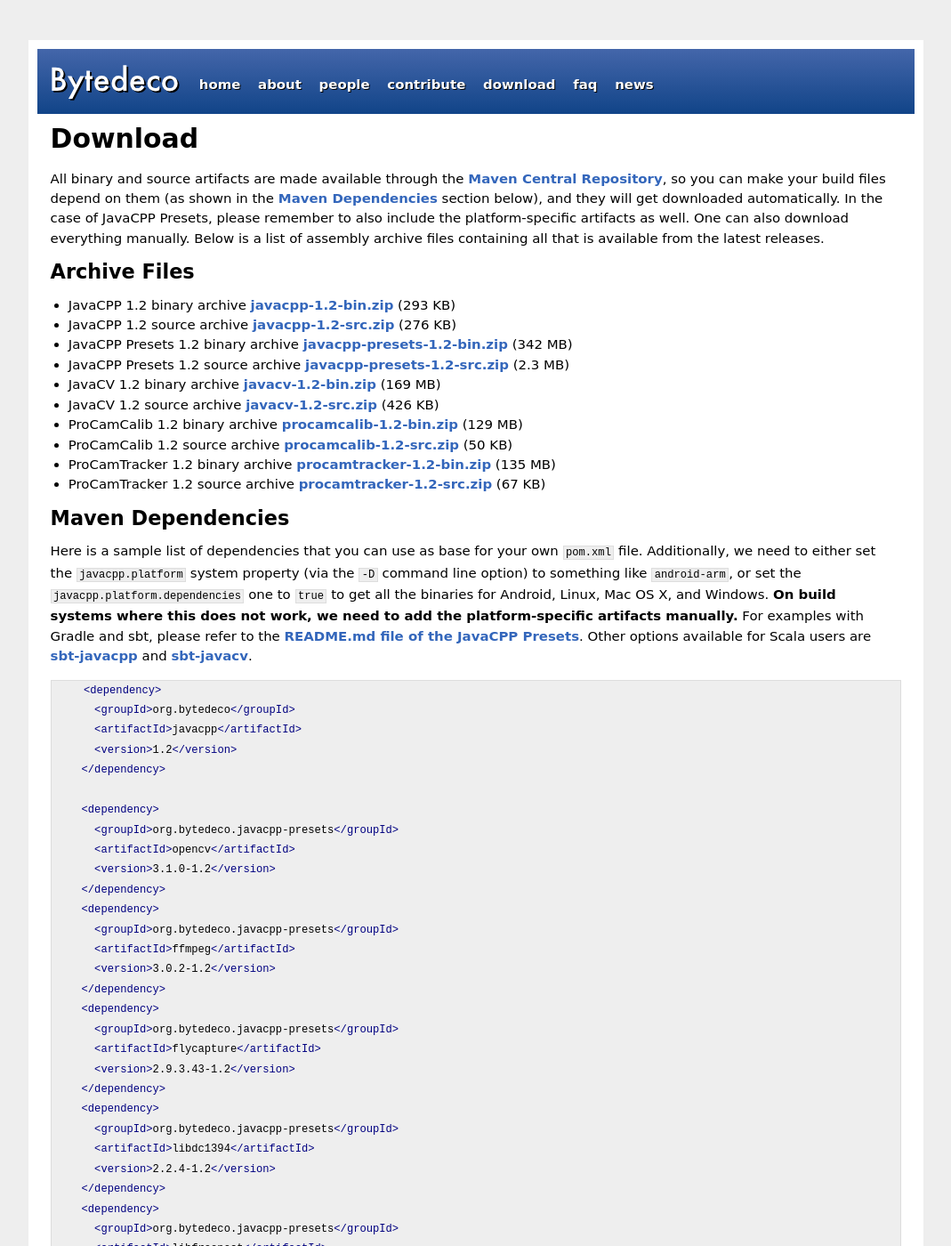
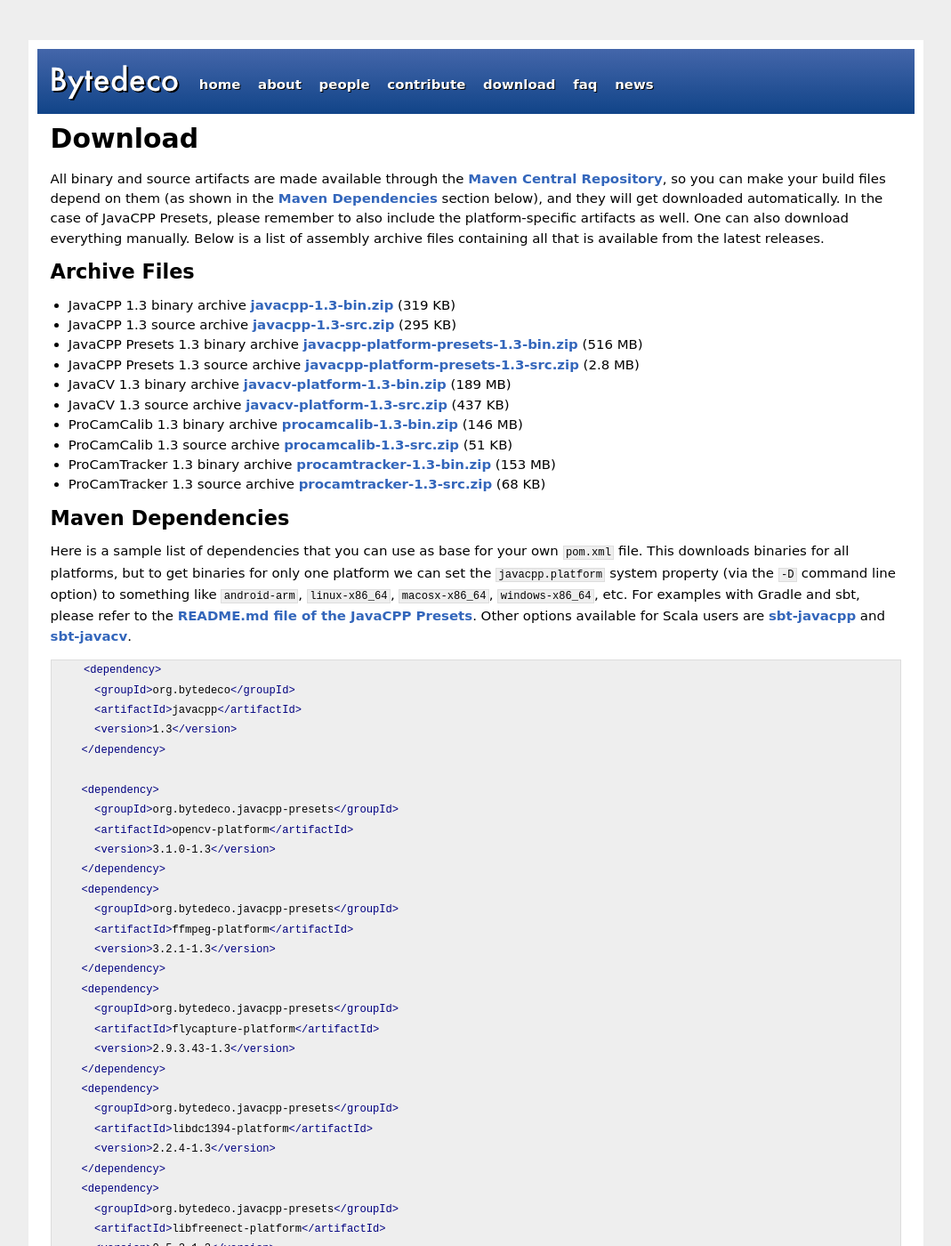
Before and after one commit to bytedeco/bytedeco.github.io, a Jekyll site: the page built from download/index.md, in a window 1280 px wide and 1400 px high. Shown: the whole window at 89% size, without its empty margins (105-1174 px from the left). Built offline with Jekyll 4.4.1, drawn with Linux system fonts in a browser that asks for light colours; some of the changed text lies outside the part shown.

Commit message:
Update information and add post for version 1.3

````diff
--- a/download/index.md
+++ b/download/index.md
@@ -11,124 +11,139 @@ All binary and source artifacts are made available through the <a href="http://s
 Archive Files
 -------------
 
- * JavaCPP 1.2 binary archive  [javacpp-1.2-bin.zip](http://search.maven.org/remotecontent?filepath=org/bytedeco/javacpp/1.2/javacpp-1.2-bin.zip) (293 KB)
- * JavaCPP 1.2 source archive  [javacpp-1.2-src.zip](http://search.maven.org/remotecontent?filepath=org/bytedeco/javacpp/1.2/javacpp-1.2-src.zip) (276 KB)
- * JavaCPP Presets 1.2 binary archive  [javacpp-presets-1.2-bin.zip](http://search.maven.org/remotecontent?filepath=org/bytedeco/javacpp-presets/1.2/javacpp-presets-1.2-bin.zip) (342 MB)
- * JavaCPP Presets 1.2 source archive  [javacpp-presets-1.2-src.zip](http://search.maven.org/remotecontent?filepath=org/bytedeco/javacpp-presets/1.2/javacpp-presets-1.2-src.zip) (2.3 MB)
- * JavaCV 1.2 binary archive  [javacv-1.2-bin.zip](http://search.maven.org/remotecontent?filepath=org/bytedeco/javacv/1.2/javacv-1.2-bin.zip) (169 MB)
- * JavaCV 1.2 source archive  [javacv-1.2-src.zip](http://search.maven.org/remotecontent?filepath=org/bytedeco/javacv/1.2/javacv-1.2-src.zip) (426 KB)
- * ProCamCalib 1.2 binary archive  [procamcalib-1.2-bin.zip](http://search.maven.org/remotecontent?filepath=org/bytedeco/procamcalib/1.2/procamcalib-1.2-bin.zip) (129 MB)
- * ProCamCalib 1.2 source archive  [procamcalib-1.2-src.zip](http://search.maven.org/remotecontent?filepath=org/bytedeco/procamcalib/1.2/procamcalib-1.2-src.zip) (50 KB)
- * ProCamTracker 1.2 binary archive  [procamtracker-1.2-bin.zip](http://search.maven.org/remotecontent?filepath=org/bytedeco/procamtracker/1.2/procamtracker-1.2-bin.zip) (135 MB)
- * ProCamTracker 1.2 source archive  [procamtracker-1.2-src.zip](http://search.maven.org/remotecontent?filepath=org/bytedeco/procamtracker/1.2/procamtracker-1.2-src.zip) (67 KB)
+ * JavaCPP 1.3 binary archive  [javacpp-1.3-bin.zip](http://search.maven.org/remotecontent?filepath=org/bytedeco/javacpp/1.3/javacpp-1.3-bin.zip) (319 KB)
+ * JavaCPP 1.3 source archive  [javacpp-1.3-src.zip](http://search.maven.org/remotecontent?filepath=org/bytedeco/javacpp/1.3/javacpp-1.3-src.zip) (295 KB)
+ * JavaCPP Presets 1.3 binary archive  [javacpp-platform-presets-1.3-bin.zip](http://search.maven.org/remotecontent?filepath=org/bytedeco/javacpp-presets-platform/1.3/javacpp-presets-platform-1.3-bin.zip) (516 MB)
+ * JavaCPP Presets 1.3 source archive  [javacpp-platform-presets-1.3-src.zip](http://search.maven.org/remotecontent?filepath=org/bytedeco/javacpp-presets-platform/1.3/javacpp-presets-platform-1.3-src.zip) (2.8 MB)
+ * JavaCV 1.3 binary archive  [javacv-platform-1.3-bin.zip](http://search.maven.org/remotecontent?filepath=org/bytedeco/javacv-platform/1.3/javacv-platform-1.3-bin.zip) (189 MB)
+ * JavaCV 1.3 source archive  [javacv-platform-1.3-src.zip](http://search.maven.org/remotecontent?filepath=org/bytedeco/javacv-platform/1.3/javacv-platform-1.3-src.zip) (437 KB)
+ * ProCamCalib 1.3 binary archive  [procamcalib-1.3-bin.zip](http://search.maven.org/remotecontent?filepath=org/bytedeco/procamcalib/1.3/procamcalib-1.3-bin.zip) (146 MB)
+ * ProCamCalib 1.3 source archive  [procamcalib-1.3-src.zip](http://search.maven.org/remotecontent?filepath=org/bytedeco/procamcalib/1.3/procamcalib-1.3-src.zip) (51 KB)
+ * ProCamTracker 1.3 binary archive  [procamtracker-1.3-bin.zip](http://search.maven.org/remotecontent?filepath=org/bytedeco/procamtracker/1.3/procamtracker-1.3-bin.zip) (153 MB)
+ * ProCamTracker 1.3 source archive  [procamtracker-1.3-src.zip](http://search.maven.org/remotecontent?filepath=org/bytedeco/procamtracker/1.3/procamtracker-1.3-src.zip) (68 KB)
 
 
 Maven Dependencies
 ------------------
 
-Here is a sample list of dependencies that you can use as base for your own `pom.xml` file. Additionally, we need to either set the `javacpp.platform` system property (via the `-D` command line option) to something like `android-arm`, or set the `javacpp.platform.dependencies` one to `true` to get all the binaries for Android, Linux, Mac OS X, and Windows. **On build systems where this does not work, we need to add the platform-specific artifacts manually.** For examples with Gradle and sbt, please refer to the [README.md file of the JavaCPP Presets](https://github.com/bytedeco/javacpp-presets#downloads). Other options available for Scala users are [sbt-javacpp](https://github.com/bytedeco/sbt-javacpp) and [sbt-javacv](https://github.com/bytedeco/sbt-javacv).
+Here is a sample list of dependencies that you can use as base for your own `pom.xml` file. This downloads binaries for all platforms, but to get binaries for only one platform we can set the `javacpp.platform` system property (via the `-D` command line option) to something like `android-arm`, `linux-x86_64`, `macosx-x86_64`, `windows-x86_64`, etc. For examples with Gradle and sbt, please refer to the [README.md file of the JavaCPP Presets](https://github.com/bytedeco/javacpp-presets#downloads). Other options available for Scala users are [sbt-javacpp](https://github.com/bytedeco/sbt-javacpp) and [sbt-javacv](https://github.com/bytedeco/sbt-javacv).
 
 ```xml
     <dependency>
       <groupId>org.bytedeco</groupId>
       <artifactId>javacpp</artifactId>
-      <version>1.2</version>
+      <version>1.3</version>
     </dependency>
 
     <dependency>
       <groupId>org.bytedeco.javacpp-presets</groupId>
-      <artifactId>opencv</artifactId>
-      <version>3.1.0-1.2</version>
+      <artifactId>opencv-platform</artifactId>
+      <version>3.1.0-1.3</version>
     </dependency>
     <dependency>
       <groupId>org.bytedeco.javacpp-presets</groupId>
-      <artifactId>ffmpeg</artifactId>
-      <version>3.0.2-1.2</version>
+      <artifactId>ffmpeg-platform</artifactId>
+      <version>3.2.1-1.3</version>
     </dependency>
     <dependency>
       <groupId>org.bytedeco.javacpp-presets</groupId>
-      <artifactId>flycapture</artifactId>
-      <version>2.9.3.43-1.2</version>
+      <artifactId>flycapture-platform</artifactId>
+      <version>2.9.3.43-1.3</version>
     </dependency>
     <dependency>
       <groupId>org.bytedeco.javacpp-presets</groupId>
-      <artifactId>libdc1394</artifactId>
-      <version>2.2.4-1.2</version>
+      <artifactId>libdc1394-platform</artifactId>
+      <version>2.2.4-1.3</version>
     </dependency>
     <dependency>
       <groupId>org.bytedeco.javacpp-presets</groupId>
-      <artifactId>libfreenect</artifactId>
-      <version>0.5.3-1.2</version>
+      <artifactId>libfreenect-platform</artifactId>
+      <version>0.5.3-1.3</version>
     </dependency>
     <dependency>
       <groupId>org.bytedeco.javacpp-presets</groupId>
-      <artifactId>videoinput</artifactId>
-      <version>0.200-1.2</version>
+      <artifactId>librealsense-platform</artifactId>
+      <version>1.9.6-1.3</version>
     </dependency>
     <dependency>
       <groupId>org.bytedeco.javacpp-presets</groupId>
-      <artifactId>artoolkitplus</artifactId>
-      <version>2.3.1-1.2</version>
+      <artifactId>videoinput-platform</artifactId>
+      <version>0.200-1.3</version>
     </dependency>
     <dependency>
       <groupId>org.bytedeco.javacpp-presets</groupId>
-      <artifactId>chilitags</artifactId>
-      <version>master-1.2</version>
+      <artifactId>artoolkitplus-platform</artifactId>
+      <version>2.3.1-1.3</version>
     </dependency>
     <dependency>
       <groupId>org.bytedeco.javacpp-presets</groupId>
-      <artifactId>flandmark</artifactId>
-      <version>1.07-1.2</version>
+      <artifactId>chilitags-platform</artifactId>
+      <version>master-1.3</version>
     </dependency>
     <dependency>
       <groupId>org.bytedeco.javacpp-presets</groupId>
-      <artifactId>fftw</artifactId>
-      <version>3.3.4-1.2</version>
+      <artifactId>flandmark-platform</artifactId>
+      <version>1.07-1.3</version>
     </dependency>
     <dependency>
       <groupId>org.bytedeco.javacpp-presets</groupId>
-      <artifactId>gsl</artifactId>
-      <version>2.1-1.2</version>
+      <artifactId>hdf5-platform</artifactId>
+      <version>1.10.0-patch1-1.3</version>
     </dependency>
     <dependency>
       <groupId>org.bytedeco.javacpp-presets</groupId>
-      <artifactId>llvm</artifactId>
-      <version>3.8.0-1.2</version>
+      <artifactId>openblas-platform</artifactId>
+      <version>0.2.19-1.3</version>
     </dependency>
     <dependency>
       <groupId>org.bytedeco.javacpp-presets</groupId>
-      <artifactId>leptonica</artifactId>
-      <version>1.73-1.2</version>
+      <artifactId>fftw-platform</artifactId>
+      <version>3.3.5-1.3</version>
     </dependency>
     <dependency>
       <groupId>org.bytedeco.javacpp-presets</groupId>
-      <artifactId>tesseract</artifactId>
-      <version>3.04.01-1.2</version>
+      <artifactId>gsl-platform</artifactId>
+      <version>2.2.1-1.3</version>
     </dependency>
     <dependency>
       <groupId>org.bytedeco.javacpp-presets</groupId>
-      <artifactId>caffe</artifactId>
-      <version>rc3-1.2</version>
+      <artifactId>llvm-platform</artifactId>
+      <version>3.9.0-1.3</version>
     </dependency>
     <dependency>
       <groupId>org.bytedeco.javacpp-presets</groupId>
-      <artifactId>cuda</artifactId>
-      <version>7.5-1.2</version>
+      <artifactId>leptonica-platform</artifactId>
+      <version>1.73-1.3</version>
     </dependency>
     <dependency>
       <groupId>org.bytedeco.javacpp-presets</groupId>
-      <artifactId>mxnet</artifactId>
-      <version>master-1.2</version>
+      <artifactId>tesseract-platform</artifactId>
+      <version>3.04.01-1.3</version>
     </dependency>
     <dependency>
       <groupId>org.bytedeco.javacpp-presets</groupId>
-      <artifactId>tensorflow</artifactId>
-      <version>0.8.0-1.2</version>
+      <artifactId>caffe-platform</artifactId>
+      <version>master-1.3</version>
+    </dependency>
+    <dependency>
+      <groupId>org.bytedeco.javacpp-presets</groupId>
+      <artifactId>cuda-platform</artifactId>
+      <version>8.0-1.3</version>
+    </dependency>
+    <dependency>
+      <groupId>org.bytedeco.javacpp-presets</groupId>
+      <artifactId>mxnet-platform</artifactId>
+      <version>master-1.3</version>
+    </dependency>
+    <dependency>
+      <groupId>org.bytedeco.javacpp-presets</groupId>
+      <artifactId>tensorflow-platform</artifactId>
+      <version>0.11.0-1.3</version>
     </dependency>
 
     <dependency>
       <groupId>org.bytedeco</groupId>
-      <artifactId>javacv</artifactId>
-      <version>1.2</version>
+      <artifactId>javacv-platform</artifactId>
+      <version>1.3</version>
     </dependency>
 ```
--- a/index.html
+++ b/index.html
@@ -24,10 +24,13 @@ title: Home
     <li><a href="https://github.com/bytedeco/javacpp-presets/tree/master/flycapture">FlyCapture</a> &ndash; [<a href="https://github.com/bytedeco/javacpp-presets/tree/master/flycapture#sample-usage">sample usage</a>] &ndash; Image acquisition and camera control software</li>
     <li><a href="https://github.com/bytedeco/javacpp-presets/tree/master/libdc1394">libdc1394</a> &ndash; [<a href="https://github.com/bytedeco/javacpp-presets/tree/master/libdc1394#sample-usage">sample usage</a>] &ndash; A high-level API for DCAM/IIDC cameras</li>
     <li><a href="https://github.com/bytedeco/javacpp-presets/tree/master/libfreenect">OpenKinect</a> &ndash; [<a href="https://github.com/bytedeco/javacpp-presets/tree/master/libfreenect#sample-usage">sample usage</a>] &ndash; Open source library to use the Xbox Kinect</li>
+    <li><a href="https://github.com/bytedeco/javacpp-presets/tree/master/librealsense">librealsense</a> &ndash; [<a href="https://github.com/bytedeco/javacpp-presets/tree/master/librealsense#sample-usage">sample usage</a>] &ndash; Cross-platform camera capture for Intel RealSense F200, SR300 and R200</li>
     <li><a href="https://github.com/bytedeco/javacpp-presets/tree/master/videoinput">videoInput</a> &ndash; [<a href="https://github.com/bytedeco/javacpp-presets/tree/master/videoinput#sample-usage">sample usage</a>] &ndash; A free Windows video capture library</li>
     <li><a href="https://github.com/bytedeco/javacpp-presets/tree/master/artoolkitplus">ARToolKitPlus</a> &ndash; [<a href="https://github.com/bytedeco/javacpp-presets/tree/master/artoolkitplus#sample-usage">sample usage</a>] &ndash; Marker-based augmented reality tracking library</li>
     <li><a href="https://github.com/bytedeco/javacpp-presets/tree/master/chilitags">Chilitags</a> &ndash; [<a href="https://github.com/bytedeco/javacpp-presets/tree/master/chilitags#sample-usage">sample usage</a>] &ndash; Robust fiducial markers for augmented reality and robotics</li>
     <li><a href="https://github.com/bytedeco/javacpp-presets/tree/master/flandmark">flandmark</a> &ndash; [<a href="https://github.com/bytedeco/javacpp-presets/tree/master/flandmark#sample-usage">sample usage</a>] &ndash; Open-source implementation of facial landmark detector</li>
+    <li><a href="https://github.com/bytedeco/javacpp-presets/tree/master/hdf5">HDF5</a> &ndash; [<a href="https://github.com/bytedeco/javacpp-presets/tree/master/hdf5#sample-usage">sample usage</a>] &ndash; Makes possible the management of extremely large and complex data collections</li>
+    <li><a href="https://github.com/bytedeco/javacpp-presets/tree/master/openblas">OpenBLAS</a> &ndash; [<a href="https://github.com/bytedeco/javacpp-presets/tree/master/openblas#sample-usage">sample usage</a>] &ndash; An optimized BLAS library based on GotoBLAS2 1.13 BSD version, plus LAPACK</li>
     <li><a href="https://github.com/bytedeco/javacpp-presets/tree/master/fftw">FFTW</a> &ndash; [<a href="https://github.com/bytedeco/javacpp-presets/tree/master/fftw#sample-usage">sample usage</a>] &ndash; Fast computing of the discrete Fourier transform (DFT) in one or more dimensions</li>
     <li><a href="https://github.com/bytedeco/javacpp-presets/tree/master/gsl">GSL</a> &ndash; [<a href="https://github.com/bytedeco/javacpp-presets/tree/master/gsl#sample-usage">sample usage</a>] &ndash; The GNU Scientific Library, a numerical library for C and C++ programmers</li>
     <li><a href="https://github.com/bytedeco/javacpp-presets/tree/master/llvm">LLVM</a> &ndash; [<a href="https://github.com/bytedeco/javacpp-presets/tree/master/llvm#sample-usage">sample usage</a>] &ndash; A collection of modular and reusable compiler and toolchain technologies</li>
````
Also changed, not shown: _data/comments-2016-12-07-refining-native-integration.yml (added, +7 -0 lines), _posts/2016-12-07-refining-native-integration.md (added, +17 -0 lines).
